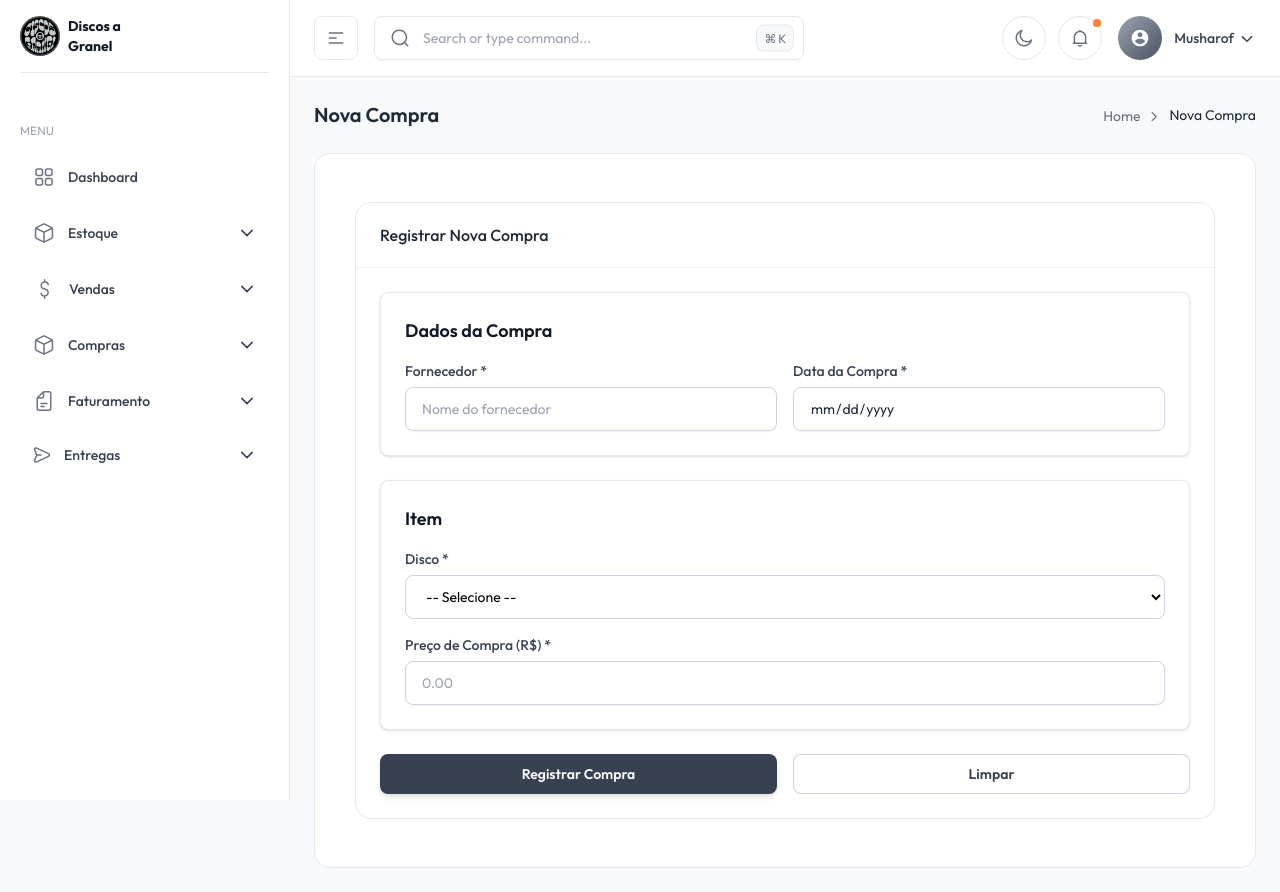
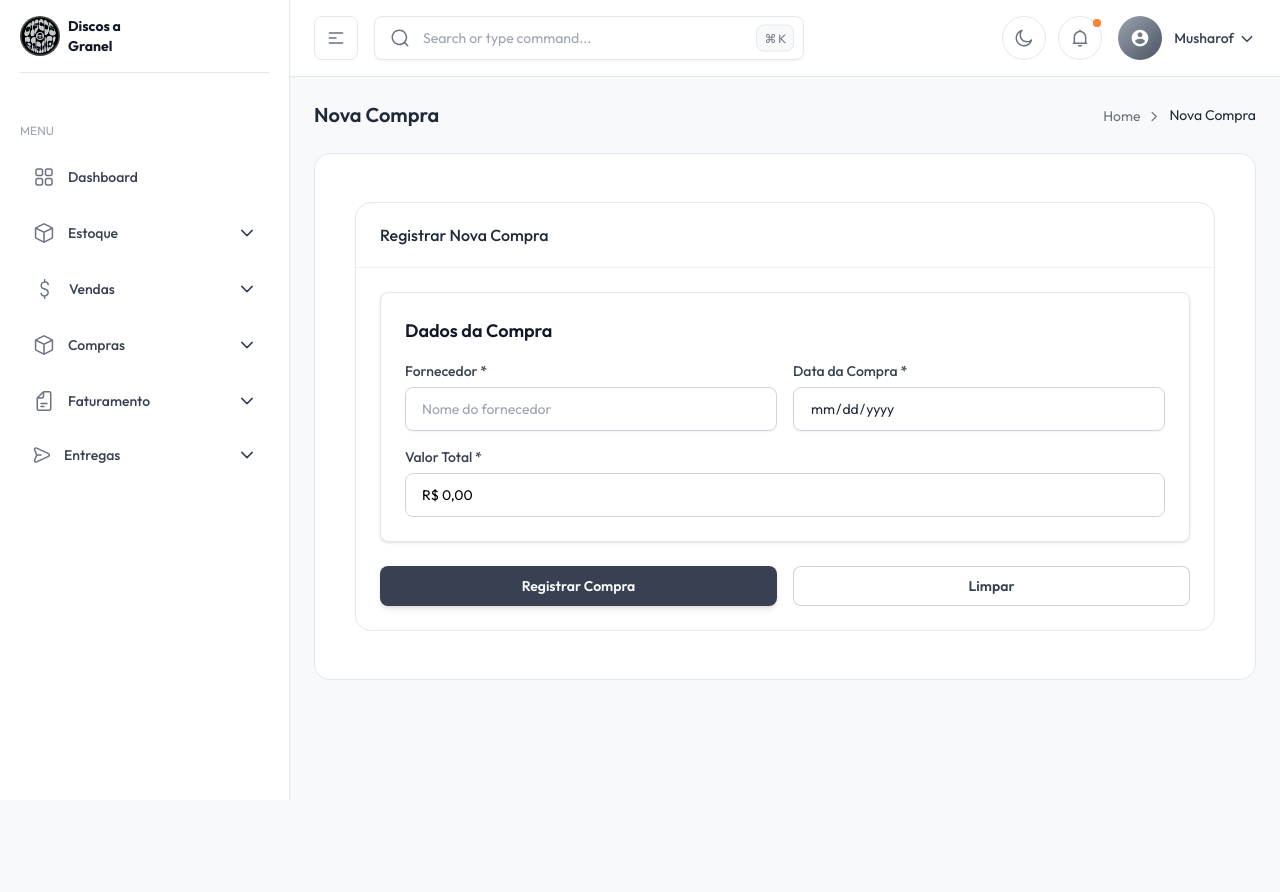
Before and after one commit to ec-univesp/admin-loja-disco, a Next.js app: page /nova-compra in a window 1280 px wide. After the commit the page ends 800 px from the top, so only its background shows below. Built offline with nearby package versions, Linux system fonts and the light colour scheme.

Commit message:
adjust currency function, add brasilapi to get cep and remove unused icons

```diff
--- a/package.json
+++ b/package.json
@@ -35,6 +35,7 @@
     "react-dom": "^19.2.0",
     "react-dropzone": "^14.3.8",
     "react-hook-form": "^7.72.1",
+    "react-number-format": "^5.4.5",
     "swiper": "^12.1.3",
     "tailwind-merge": "^2.6.0",
     "zustand": "^5.0.12"
--- a/src/app/(admin)/(others-pages)/faturamento/page.tsx
+++ b/src/app/(admin)/(others-pages)/faturamento/page.tsx
@@ -181,10 +181,10 @@ export default function FaturamentoPage() {
 
       <div className="mb-6 flex flex-wrap justify-end gap-3">
         <Button variant="outline" size="sm" onClick={handleExportRelatorio}>
-          📊 Exportar Relatório (Excel)
+          Exportar Relatório (Excel)
         </Button>
         <Button variant="primary" size="sm" onClick={handleBackupCompleto}>
-          💾 Backup Completo (Excel)
+          Backup Completo (Excel)
         </Button>
       </div>
 
--- a/src/components/form/PurchaseFormZustand.tsx
+++ b/src/components/form/PurchaseFormZustand.tsx
@@ -1,18 +1,18 @@
 'use client';
 
-import React, { FC, useEffect, useState } from 'react';
-import { useForm } from 'react-hook-form';
+import React, { FC, useState } from 'react';
+import { Controller, useForm } from 'react-hook-form';
 import Form from './Form';
 import Label from './Label';
 import ControlledInput from './input/ControlledInput';
+import CurrencyInput from './input/CurrencyInput';
 import Button from '@/components/ui/button/Button';
-import { useCompras, useDiscos, useItensCompra } from '@/hooks/useStore';
+import { useCompras } from '@/hooks/useStore';
 
 interface PurchaseFormData {
   fornecedor: string;
   dataCompra: string;
-  discoId: string;
-  precoCompra: number;
+  valorTotal: number;
 }
 
 interface PurchaseFormZustandProps {
@@ -23,49 +23,29 @@ const MENSAGEM_SUCESSO_DURACAO_MS = 3000;
 
 const PurchaseFormZustand: FC<PurchaseFormZustandProps> = ({ onSuccess }) => {
   const { createCompra, loading } = useCompras();
-  const { discosComArtista, fetchDiscos } = useDiscos();
-  const { createItemCompra } = useItensCompra();
   const [successMsg, setSuccessMsg] = useState('');
 
   const {
     register,
     handleSubmit,
-    watch,
     reset,
+    control,
     formState: { errors },
   } = useForm<PurchaseFormData>({
     defaultValues: {
       fornecedor: '',
       dataCompra: new Date().toISOString().split('T')[0],
-      discoId: '',
-      precoCompra: 0,
+      valorTotal: 0,
     },
   });
 
-  useEffect(() => {
-    fetchDiscos();
-  }, [fetchDiscos]);
-
-  const discoId = watch('discoId');
-  const discoSelecionado = discosComArtista.find((disco) => disco.id === discoId);
-
   const handleFormSubmit = async (dadosFormulario: PurchaseFormData) => {
-    const valorTotal = Number(dadosFormulario.precoCompra);
-
-    const novaCompra = await createCompra({
+    await createCompra({
       clienteId: '',
       dataCpmpra: dadosFormulario.dataCompra,
       fornecedor: dadosFormulario.fornecedor,
-      valorTotal,
+      valorTotal: Number(dadosFormulario.valorTotal),
     });
-
-    if (novaCompra) {
-      await createItemCompra({
-        compraId: novaCompra.id,
-        discoId: dadosFormulario.discoId,
-        precoCompra: Number(dadosFormulario.precoCompra),
-      });
-    }
 
     reset();
     setSuccessMsg('Compra registrada com sucesso!');
@@ -109,49 +89,27 @@ const PurchaseFormZustand: FC<PurchaseFormZustandProps> = ({ onSuccess }) => {
                 error={!!errors.dataCompra}
               />
             </div>
-          </div>
-        </div>
-
-        <div className="rounded-lg border border-gray-200 bg-white p-6 shadow-sm dark:border-gray-700 dark:bg-gray-800">
-          <h3 className="mb-4 text-lg font-semibold text-gray-900 dark:text-white">Item</h3>
-          <div className="space-y-4">
-            <div>
-              <Label htmlFor="discoId">Disco *</Label>
-              <select
-                id="discoId"
-                {...register('discoId', { required: 'Disco é obrigatório' })}
-                className="h-11 w-full rounded-lg border border-gray-300 bg-white px-4 py-2.5 text-sm dark:border-gray-700 dark:bg-gray-900 dark:text-white"
-              >
-                <option value="">-- Selecione --</option>
-                {discosComArtista.map((disco) => (
-                  <option key={disco.id} value={disco.id}>
-                    {disco.artistaNome} - {disco.album}
-                  </option>
-                ))}
-              </select>
-              {errors.discoId && (
-                <span className="mt-1 text-sm text-red-500">{errors.discoId.message}</span>
+            <div className="md:col-span-2">
+              <Label htmlFor="valorTotal">Valor Total *</Label>
+              <Controller
+                control={control}
+                name="valorTotal"
+                rules={{
+                  required: 'Valor é obrigatório',
+                  min: { value: 0, message: 'Valor não pode ser negativo' },
+                }}
+                render={({ field }) => (
+                  <CurrencyInput
+                    id="valorTotal"
+                    value={field.value}
+                    onChange={field.onChange}
+                    error={!!errors.valorTotal}
+                  />
+                )}
+              />
+              {errors.valorTotal && (
+                <span className="mt-1 text-sm text-red-500">{errors.valorTotal.message}</span>
               )}
-            </div>
-
-            {discoSelecionado && (
-              <div className="rounded-lg border border-blue-200 bg-blue-50 p-3 text-sm text-blue-900 dark:border-blue-900 dark:bg-blue-900/20 dark:text-blue-100">
-                Custo estimado: R$ {discoSelecionado.custoDisco?.toFixed(2) || '0.00'}
-              </div>
-            )}
-
-            <div>
-              <Label htmlFor="precoCompra">Preço de Compra (R$) *</Label>
-              <ControlledInput
-                type="number"
-                id="precoCompra"
-                placeholder="0.00"
-                {...register('precoCompra', {
-                  required: 'Preço é obrigatório',
-                  min: { value: 0, message: 'Preço não pode ser negativo' },
-                })}
-                error={!!errors.precoCompra}
-              />
             </div>
           </div>
         </div>
--- /dev/null
+++ b/src/components/form/input/CurrencyInput.tsx
@@ -0,0 +1,54 @@
+'use client';
+
+import React from 'react';
+import { NumericFormat, NumericFormatProps } from 'react-number-format';
+
+interface CurrencyInputProps
+  extends Omit<NumericFormatProps, 'value' | 'onValueChange' | 'onChange'> {
+  id?: string;
+  value: number;
+  onChange: (value: number) => void;
+  error?: boolean;
+}
+
+/**
+ * Input monetário em pt-BR (R$ 1.234,56).
+ * Aceita vírgula como separador decimal e ponto como separador de milhar.
+ */
+const CurrencyInput: React.FC<CurrencyInputProps> = ({
+  id,
+  value,
+  onChange,
+  error,
+  className,
+  placeholder = 'R$ 0,00',
+  ...rest
+}) => {
+  return (
+    <NumericFormat
+      id={id}
+      value={Number.isFinite(value) ? value : 0}
+      onValueChange={(values) => {
+        onChange(values.floatValue ?? 0);
+      }}
+      thousandSeparator="."
+      decimalSeparator=","
+      decimalScale={2}
+      fixedDecimalScale
+      allowNegative={false}
+      prefix="R$ "
+      placeholder={placeholder}
+      className={
+        className ??
+        `h-11 w-full rounded-lg border px-4 py-2.5 text-sm transition-colors ${
+          error
+            ? 'border-error-500 bg-error-50 dark:border-error-600 dark:bg-error-900/20'
+            : 'border-gray-300 bg-white focus:border-brand-700 dark:border-gray-600 dark:bg-gray-800 dark:focus:border-brand-600'
+        }`
+      }
+      {...rest}
+    />
+  );
+};
+
+export default CurrencyInput;
--- a/src/components/products/AddDiscoForm.tsx
+++ b/src/components/products/AddDiscoForm.tsx
@@ -1,10 +1,12 @@
 'use client';
 
 import { useState } from 'react';
-import { useForm } from 'react-hook-form';
+import { Controller, useForm } from 'react-hook-form';
 import { useDiscos, useArtistas } from '@/hooks/useStore';
 import Button from '@/components/ui/button/Button';
 import Label from '@/components/form/Label';
+import CurrencyInput from '@/components/form/input/CurrencyInput';
+import { formatBRL } from '@/utils/currency';
 
 interface AddDiscoFormData {
   artistaNome: string;
@@ -32,6 +34,7 @@ export default function AddDiscoForm() {
     handleSubmit,
     reset,
     watch,
+    control,
     formState: { errors },
   } = useForm<AddDiscoFormData>({
     defaultValues: {
@@ -269,21 +272,22 @@ export default function AddDiscoForm() {
             <h3 className="font-semibold text-gray-900 dark:text-white">Valores</h3>
             <div className="grid grid-cols-1 gap-4 md:grid-cols-2">
               <div>
-                <Label htmlFor="custoDisco">Custo do Disco (R$) *</Label>
-                <input
-                  type="number"
-                  id="custoDisco"
-                  placeholder="0.00"
-                  step="0.01"
-                  {...register('custoDisco', {
+                <Label htmlFor="custoDisco">Custo do Disco *</Label>
+                <Controller
+                  control={control}
+                  name="custoDisco"
+                  rules={{
                     required: 'Custo é obrigatório',
                     min: { value: 0, message: 'Custo não pode ser negativo' },
-                  })}
-                  className={`h-11 w-full rounded-lg border px-4 py-2.5 text-sm transition-colors ${
-                    errors.custoDisco
-                      ? 'border-error-500 bg-error-50 dark:border-error-600 dark:bg-error-900/20'
-                      : 'border-gray-300 bg-white focus:border-brand-700 dark:border-gray-600 dark:bg-gray-800 dark:focus:border-brand-600'
-                  }`}
+                  }}
+                  render={({ field }) => (
+                    <CurrencyInput
+                      id="custoDisco"
+                      value={field.value}
+                      onChange={field.onChange}
+                      error={!!errors.custoDisco}
+                    />
+                  )}
                 />
                 {errors.custoDisco && (
                   <span className="mt-1 block text-sm text-error-600 dark:text-error-400">{errors.custoDisco.message}</span>
@@ -291,21 +295,22 @@ export default function AddDiscoForm() {
               </div>
 
               <div>
-                <Label htmlFor="valorMercado">Valor de Mercado (R$) *</Label>
-                <input
-                  type="number"
-                  id="valorMercado"
-                  placeholder="0.00"
-                  step="0.01"
-                  {...register('valorMercado', {
+                <Label htmlFor="valorMercado">Valor de Mercado *</Label>
+                <Controller
+                  control={control}
+                  name="valorMercado"
+                  rules={{
                     required: 'Valor de mercado é obrigatório',
                     min: { value: 0, message: 'Valor não pode ser negativo' },
-                  })}
-                  className={`h-11 w-full rounded-lg border px-4 py-2.5 text-sm transition-colors ${
-                    errors.valorMercado
-                      ? 'border-error-500 bg-error-50 dark:border-error-600 dark:bg-error-900/20'
-                      : 'border-gray-300 bg-white focus:border-brand-700 dark:border-gray-600 dark:bg-gray-800 dark:focus:border-brand-600'
-                  }`}
+                  }}
+                  render={({ field }) => (
+                    <CurrencyInput
+                      id="valorMercado"
+                      value={field.value}
+                      onChange={field.onChange}
+                      error={!!errors.valorMercado}
+                    />
+                  )}
                 />
                 {errors.valorMercado && (
                   <span className="mt-1 block text-sm text-error-600 dark:text-error-400">{errors.valorMercado.message}</span>
@@ -320,7 +325,7 @@ export default function AddDiscoForm() {
                   <div>
                     <p className="text-xs font-medium text-gray-600 dark:text-gray-400">Margem</p>
                     <p className={`text-lg font-bold ${margem >= 0 ? 'text-success-600 dark:text-success-400' : 'text-error-600 dark:text-error-400'}`}>
-                      R$ {margem.toFixed(2)}
+                      {formatBRL(margem)}
                     </p>
                   </div>
                   <div>
@@ -332,7 +337,7 @@ export default function AddDiscoForm() {
                   <div>
                     <p className="text-xs font-medium text-gray-600 dark:text-gray-400">Preço de Venda</p>
                     <p className="text-lg font-bold text-brand-700 dark:text-brand-400">
-                      R$ {valorMercado.toFixed(2)}
+                      {formatBRL(valorMercado)}
                     </p>
                   </div>
                 </div>
@@ -357,7 +362,7 @@ export default function AddDiscoForm() {
           {/* Botões */}
           <div className="flex gap-3 pt-4">
             <Button type="submit" disabled={loading} size="lg" variant="primary" fullWidth>
-              {loading ? '💿 Salvando...' : '💿 Salvar Disco'}
+              {loading ? 'Salvando...' : 'Salvar Disco'}
             </Button>
             <Button type="reset" size="lg" variant="secondary" fullWidth>
               Limpar
--- /dev/null
+++ b/src/utils/currency.ts
@@ -0,0 +1,36 @@
+// Utilitários para formatação de valores monetários em pt-BR.
+
+export const BRL_FORMATTER = new Intl.NumberFormat('pt-BR', {
+  style: 'currency',
+  currency: 'BRL',
+  minimumFractionDigits: 2,
+  maximumFractionDigits: 2,
+});
+
+/**
+ * Formata um número como moeda brasileira (R$ 1.234,56).
+ */
+export function formatBRL(value: number | null | undefined): string {
+  if (value === null || value === undefined || Number.isNaN(value)) {
+    return BRL_FORMATTER.format(0);
+  }
+  return BRL_FORMATTER.format(value);
+}
+
+/**
+ * Converte uma string digitada pelo usuário em pt-BR (ex: "1.234,56" ou "1234,56")
+ * para um número. Retorna 0 se a entrada for inválida.
+ */
+export function parseBRL(input: string | number | null | undefined): number {
+  if (input === null || input === undefined) return 0;
+  if (typeof input === 'number') return Number.isFinite(input) ? input : 0;
+
+  const normalized = input
+    .replace(/\s/g, '')
+    .replace(/R\$/g, '')
+    .replace(/\./g, '')
+    .replace(',', '.');
+
+  const parsed = Number(normalized);
+  return Number.isFinite(parsed) ? parsed : 0;
+}
```
Also changed, not shown: src/components/form/ClienteEnderecoModal.tsx (+136 -14 lines), 1 other file (tests, documents, lock files or other folders).
